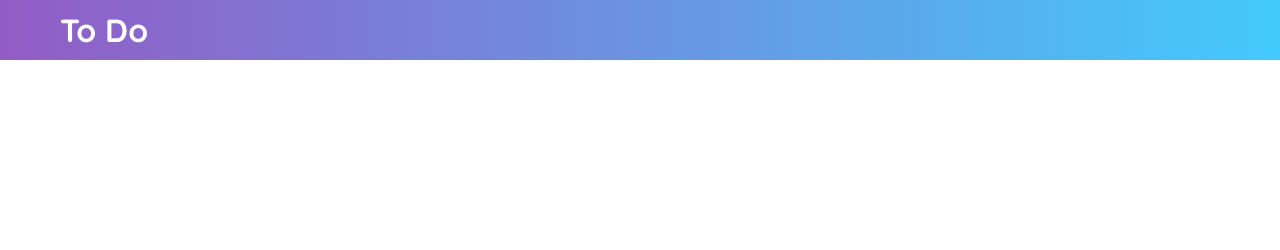
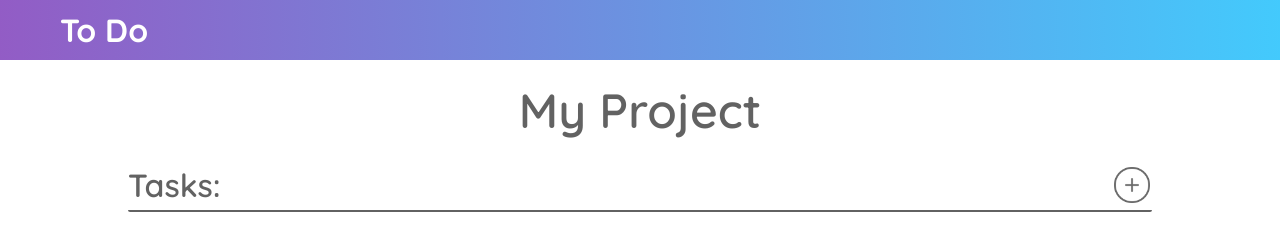
Before and after one commit to Frobii/odin-to-do-list, a website built with webpack: page dist/index.html in a window 1280 px wide. Shown: the top 250 px of the page. Built offline with Linux system fonts and the light colour scheme.

Commit message:
style-the-dom-elements-for-projects

```diff
--- a/src/project-domtools.js
+++ b/src/project-domtools.js
@@ -3,14 +3,17 @@ export default function loadProject(project) {
 
   const projectTitle = document.createElement('div');
   projectTitle.classList.add('project-title');
+
   projectTitle.textContent = project.getTitle();
 
   const newTaskContainer = document.createElement('div');
   const taskCount = document.createElement('div');
-  const newTaskButton = document.createElement('button');
+  const newTaskButton = document.createElement('div');
   newTaskContainer.classList.add('new-task-container');
   taskCount.classList.add('task-count');
   newTaskButton.classList.add('new-task-button');
+
+  taskCount.textContent = 'Tasks:';
 
   const currentTasks = document.createElement('div');
   currentTasks.classList.add('current-tasks');
@@ -21,14 +24,3 @@ export default function loadProject(project) {
   newTaskContainer.appendChild(newTaskButton);
   main.appendChild(currentTasks);
 }
-
-// THIS USED TO BE A FACTORY FUNCTION
-//   return {
-//     main,
-//     projectTitle,
-//     taskCount,
-//     newTaskButton,
-//     currentTasks,
-//   };
-
-// export default loadProject;
--- a/src/style.css
+++ b/src/style.css
@@ -20,3 +20,42 @@ body {
     color: white;
     background: linear-gradient(90deg, #7029b3c2, #03c0ffc2);
 }
+
+.project-title {
+    width: 80vw;
+    height: 100px;
+    font-size: 3rem;
+    font-weight: 600;
+    color: rgba(0, 0, 0, 0.614);
+    display: flex;
+    flex-wrap: wrap;
+    align-content: center;
+    justify-content: center;
+    margin-left: 10vw;
+}
+
+.new-task-container {
+    width: 80vw;
+    height: 50px;
+    font-size: 2rem;
+    font-weight: 600;
+    color: rgba(0, 0, 0, 0.614);
+    display: flex;
+    flex-wrap: wrap;
+    align-content: center;
+    justify-content: space-between;
+    border-bottom: 2px solid rgba(0, 0, 0, 0.614);
+    border-radius: 2px;
+    margin-left: 10vw;
+}
+
+.new-task-button {
+    width: 40px;
+    height: 40px;
+    background-size: cover;
+    background-image: url(./icons/icons8-plus-64.png);
+}
+
+.new-task-button:hover {
+    cursor: pointer;
+}
```
Also changed, not shown: dist/b51748559bd1250c6e05.png (added), dist/bundle.js, dist/index.html, src/icons/icons8-plus-64.png (added).
